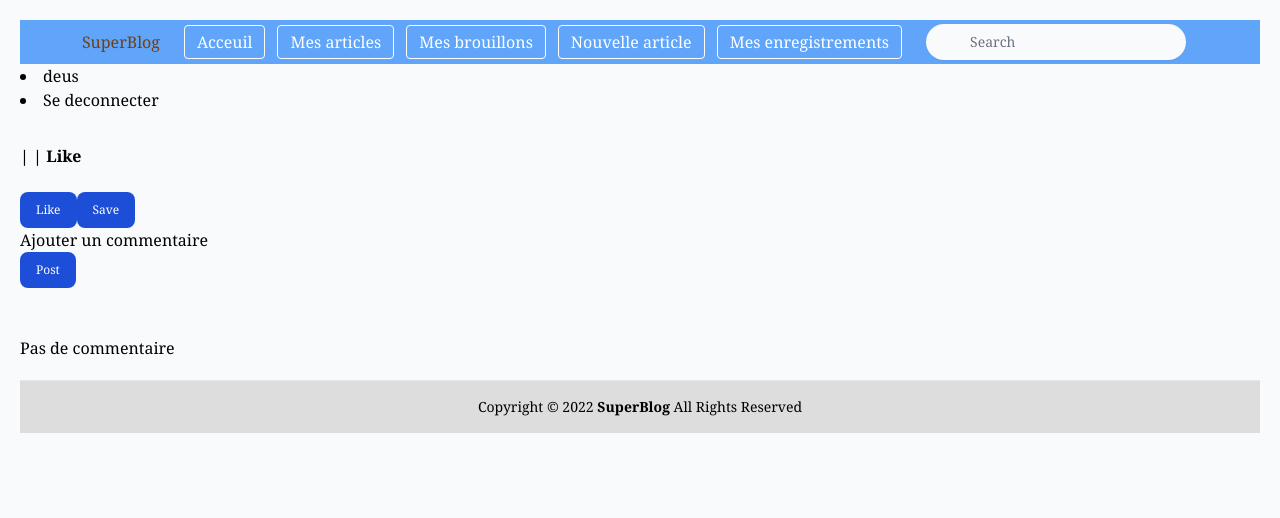
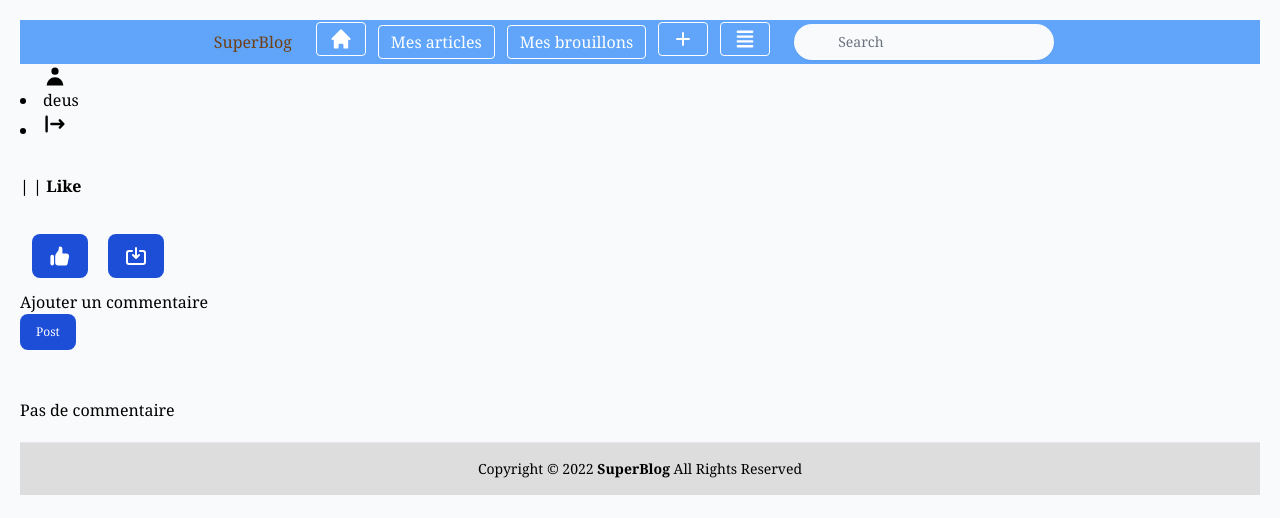
Before and after one commit to deuxevi/Superblog, a Django app: page /addcomment/ in a window 1280 px wide. Shown: the top 518 px of the page. Run offline with Django 4.2, Linux system fonts and the light colour scheme; a user stored in the database is signed in; parts of the project's set-up code (start-up, migrations or seed data) failed here and were passed over; some libraries are stand-ins or nearby versions.

Commit message:
modifications du 12/11/2022

```diff
--- a/blogs/templates/blogs/article_create.html
+++ b/blogs/templates/blogs/article_create.html
@@ -9,6 +9,7 @@
     <h1>Ajouter un article</h1>
 
     <form method="post"  enctype="multipart/form-data">
+        {{photoForm}}
         {{ form }}
         {% csrf_token %}
         <input type="submit" value="Créer">
--- a/blogs/templates/blogs/articles_detail.html
+++ b/blogs/templates/blogs/articles_detail.html
@@ -1,5 +1,5 @@
 {% extends 'base.html' %}
-{%load crispy_forms_tags %}
+
 
 {% block title %}
     {{ article.title }}
@@ -13,56 +13,7 @@
             <p>Mise a jour: {{article.date_mod|date:'j F Y'}}</p>
         {% endif %}
 
+        {%include 'blogs/detailmore.html'%}
 
-{% if user.is_authenticated%}
-    <div class="flex">
-    <form action="{% url 'blog:like' object.slug %}" method="POST">
-    {% csrf_token %}
 
-    {% if liked %}
-    <button type="submit" name="blogpost_id" value="{{object.slug}}" class="inline-flex items-center py-2.5 px-4 text-xs font-medium text-center text-white bg-blue-700 rounded-lg focus:ring-4 focus:ring-blue-200 dark:focus:ring-blue-900 hover:bg-blue-800">Unlike</button>
-    {% else %}
-    <button type="submit" name="blogpost_id" value="{{object.slug}}" class="inline-flex items-center py-2.5 px-4 text-xs font-medium text-center text-white bg-blue-700 rounded-lg focus:ring-4 focus:ring-blue-200 dark:focus:ring-blue-900 hover:bg-blue-800">Like</button>
-    {% endif %}
-  </form>
-  <form action="{% url 'blog:save' object.slug %}" method="POST">
-      {%csrf_token%}
-
-      {%if saved%}
-        <button type="submit" name="blogpost_id" value="{{object.slug}}" class="inline-flex items-center py-2.5 px-4 text-xs font-medium text-center text-white bg-blue-700 rounded-lg focus:ring-4 focus:ring-blue-200 dark:focus:ring-blue-900 hover:bg-blue-800">Unsave</button>
-    {%else%}
-        <button type="submit" name="blogpost_id" value="{{object.slug}}" class="inline-flex items-center py-2.5 px-4 text-xs font-medium text-center text-white bg-blue-700 rounded-lg focus:ring-4 focus:ring-blue-200 dark:focus:ring-blue-900 hover:bg-blue-800">Save</button>
-    {%endif%}
-  </form>
-</div>
-
-     <h1>Ajouter un commentaire</h1>
-    <form method="POST">
-        <div class="input-group">
-        {% csrf_token %}
-        {{ commentForm|crispy }}
-    </div>
-
-        <button type="submit" class="inline-flex items-center py-2.5 px-4 text-xs font-medium text-center text-white bg-blue-700 rounded-lg focus:ring-4 focus:ring-blue-200 dark:focus:ring-blue-900 hover:bg-blue-800">Post</button>
-    </form>
-
-    <br><p>{{likeForm|crispy}}</p><br><p>{{enregistrementForm|crispy}}</p>
-    {%else%}
-                <div class="lg:ml-5 ml-auto">
-                    <a href="{% url 'user:login'%}?next={{request.path}}"
-                        class=" text-sm  font-semibold hover:text-blue-500 transition flex items-center">
-                        <span class="mr-2">
-                            <i class="far fa-user"></i>
-                        </span>
-                        Connectez-vous pour laisser un commentaire</a>
-                </div>
-            {%endif%}
-                {% for comment in comments %}
-                    <div class="flex space-x-4 p-6 max-w-sm bg-white rounded-lg border border-gray-200 shadow-md hover:bg-gray-100 dark:bg-teal-500 dark:border-gray-700 dark:hover:bg-gray-700 py-2 px-3">
-
-                        <p>{{comment.internaute}}:{{comment}}</p>
-                    </div>
-                {%empty%}
-                    <p>Pas de commentaire</p>
-                {%endfor%}
 {% endblock %}
--- a/blogs/templates/blogs/articles_list.html
+++ b/blogs/templates/blogs/articles_list.html
@@ -3,7 +3,7 @@
 {% block content %}
 <section id="blog" class="flex items-center justify-center">
 {% for article in articles %}
-<div class="flex space-x-4 p-6 max-w-sm bg-white rounded-lg border border-gray-200 shadow-md hover:bg-gray-100 dark:bg-teal-500 dark:border-gray-700 dark:hover:bg-gray-700 py-2 px-3">
+<div class="flex space-x-4 p-6 max-w-sm bg-white rounded-lg border border-gray-200 shadow-md hover:bg-gray-100 dark:bg-teal-500 dark:border-gray-700 dark:hover:bg-gray-700 py-2 px-3 mb-3 ml-2 mr-2 mt-3">
     <a href="{% url 'blog:detail' slug=article.slug %}">
         <img class="rounded-t-lg" src="" alt="" />
     </a>
--- /dev/null
+++ b/blogs/templates/blogs/detailmore.html
@@ -0,0 +1,53 @@
+{%load crispy_forms_tags %}
+
+{% if user.is_authenticated%}
+    <div class="flex">
+    <form action="{% url 'blog:like' object.slug %}" method="POST">
+    {% csrf_token %}
+
+    {% if liked %}
+    <button type="submit" name="blogpost_id" value="{{object.slug}}" class="inline-flex items-center py-2.5 px-4 text-xs font-medium text-center text-white bg-red-700 rounded-lg focus:ring-4 focus:ring-red-200 dark:focus:ring-red-900 hover:bg-red-800 mb-3 ml-3 mt-3 mr-2"><svg class="w-6 h-6" fill="currentColor" viewBox="0 0 20 20" xmlns="http://www.w3.org/2000/svg"><path d="M18 9.5a1.5 1.5 0 11-3 0v-6a1.5 1.5 0 013 0v6zM14 9.667v-5.43a2 2 0 00-1.105-1.79l-.05-.025A4 4 0 0011.055 2H5.64a2 2 0 00-1.962 1.608l-1.2 6A2 2 0 004.44 12H8v4a2 2 0 002 2 1 1 0 001-1v-.667a4 4 0 01.8-2.4l1.4-1.866a4 4 0 00.8-2.4z"></path></svg></button>
+    {% else %}
+    <button type="submit" name="blogpost_id" value="{{object.slug}}" class="inline-flex items-center py-2.5 px-4 text-xs font-medium text-center text-white bg-blue-700 rounded-lg focus:ring-4 focus:ring-blue-200 dark:focus:ring-blue-900 hover:bg-blue-800 mb-3 ml-3 mt-3 mr-2"><svg class="w-6 h-6" fill="currentColor" viewBox="0 0 20 20" xmlns="http://www.w3.org/2000/svg"><path d="M2 10.5a1.5 1.5 0 113 0v6a1.5 1.5 0 01-3 0v-6zM6 10.333v5.43a2 2 0 001.106 1.79l.05.025A4 4 0 008.943 18h5.416a2 2 0 001.962-1.608l1.2-6A2 2 0 0015.56 8H12V4a2 2 0 00-2-2 1 1 0 00-1 1v.667a4 4 0 01-.8 2.4L6.8 7.933a4 4 0 00-.8 2.4z"></path></svg></button>
+    {% endif %}
+  </form>
+  <form action="{% url 'blog:save' object.slug %}" method="POST">
+      {%csrf_token%}
+
+      {%if saved%}
+        <button type="submit" name="blogpost_id" value="{{object.slug}}" class="inline-flex items-center py-2.5 px-4 text-xs font-medium text-center text-white bg-red-700 rounded-lg focus:ring-4 focus:ring-red-200 dark:focus:ring-red-900 hover:bg-red-800 mb-3 ml-3 mt-3 mr-2"><svg class="w-6 h-6" fill="none" stroke="currentColor" viewBox="0 0 24 24" xmlns="http://www.w3.org/2000/svg"><path stroke-linecap="round" stroke-linejoin="round" stroke-width="2" d="M8 7H5a2 2 0 00-2 2v9a2 2 0 002 2h14a2 2 0 002-2V9a2 2 0 00-2-2h-3m-1 4l-3 3m0 0l-3-3m3 3V4"></path></svg></button>
+    {%else%}
+        <button type="submit" name="blogpost_id" value="{{object.slug}}" class="inline-flex items-center py-2.5 px-4 text-xs font-medium text-center text-white bg-blue-700 rounded-lg focus:ring-4 focus:ring-blue-200 dark:focus:ring-blue-900 hover:bg-blue-800 mb-3 ml-3 mt-3 mr-2"><svg class="w-6 h-6" fill="none" stroke="currentColor" viewBox="0 0 24 24" xmlns="http://www.w3.org/2000/svg"><path stroke-linecap="round" stroke-linejoin="round" stroke-width="2" d="M8 7H5a2 2 0 00-2 2v9a2 2 0 002 2h14a2 2 0 002-2V9a2 2 0 00-2-2h-3m-1 4l-3 3m0 0l-3-3m3 3V4"></path></svg></button>
+    {%endif%}
+  </form>
+</div>
+
+     <h1>Ajouter un commentaire</h1>
+    <form method="POST">
+        <div class="input-group">
+        {% csrf_token %}
+        {{ commentForm|crispy }}
+    </div>
+
+        <button type="submit" class="inline-flex items-center py-2.5 px-4 text-xs font-medium text-center text-white bg-blue-700 rounded-lg focus:ring-4 focus:ring-blue-200 dark:focus:ring-blue-900 hover:bg-blue-800">Post</button>
+    </form>
+
+    <br><p>{{likeForm|crispy}}</p><br><p>{{enregistrementForm|crispy}}</p>
+    {%else%}
+                <div class="lg:ml-5 ml-auto">
+                    <a href="{% url 'user:login'%}?next={{request.path}}"
+                        class=" text-sm  font-semibold hover:text-blue-500 transition flex items-center">
+                        <span class="mr-2">
+                            <i class="far fa-user"></i>
+                        </span>
+                        Connectez-vous pour laisser un commentaire</a>
+                </div>
+            {%endif%}
+                {% for comment in comments %}
+                    <div class="flex space-x-4 p-6 max-w-sm bg-white rounded-lg border border-gray-200 shadow-md hover:bg-gray-100 dark:bg-teal-500 dark:border-gray-700 dark:hover:bg-gray-700 py-2 px-3 mb-3">
+
+                        <p>{{comment.internaute}}:{{comment}}</p>
+                    </div>
+                {%empty%}
+                    <p>Pas de commentaire</p>
+                {%endfor%}
--- a/blogs/urls.py
+++ b/blogs/urls.py
@@ -9,6 +9,7 @@ urlpatterns = [
 	path('mes-articles/', BlogArticles.as_view(), name='mesArticles'),
 	path('photo/view/', photo_view, name='photo_view'),
 	path('brouillons/', Brouillons.as_view(), name='brouillons'),
+	path('enregistrements/', Enregistrements.as_view(), name='save'),
 	path('create/', CreateArticle.as_view(), name="add"),
 	path('photo/upload/', photo_upload, name='photo_upload'),
 	path('addcomment/', AddComment.as_view(), name="comment"),
--- a/blogs/views.py
+++ b/blogs/views.py
@@ -42,14 +42,15 @@ class Brouillons(ListView):
 
 		return queryset.filter(author=self.request.user).filter(published=False)
 
-"""class Enregistrements(ListView):
-	model = blog.Enregistrements
+class Enregistrements(ListView):
+	model = blog.Articles
 	context_object_name = "articles"
 
-	def get_queryset(self):
-		queryset = super().get_queryset()
+	def get_context_data(self, **kwargs):
+		context = super().get_context_data(**kwargs)
+		context['articles'] = self.request.user.article_save.all()
 
-		return queryset.filter(owner=self.request.user)"""
+		return context
 
 
 class CreateArticle(LoginRequiredMixin, CreateView):
@@ -57,28 +58,26 @@ class CreateArticle(LoginRequiredMixin, CreateView):
 	template_name = "blogs/article_create.html"
 	fields = ["title", 'theme', 'contenu', 'published']
 
-	"""def get_context_data(self, **kwargs):
+	def get_context_data(self, **kwargs):
 		context = super().get_context_data(**kwargs)
 		context["photoForm"] = forms.PhotoForm()
 
 		return context
 
-	def post(self, request, slug):
+	def post(self, request,):
 		photoForm = forms.PhotoForm(request.POST, request.FILES)
-		articleForm = self.form(request.POST)
-		if photoform.is_valid():
+		if photoForm.is_valid():
 			photo = photoForm.save(commit=False)
             # set the uploader to the user before saving the model
 			photo.uploader = request.user
             # now we can save
-			photo.save()
-			articleForm.instance.photo = photo
-			articleForm.save()
-
+			return redirect("blog:mesArticles")
 
 	def form_valid(self, form):
 		form.instance.author = self.request.user
-		return super().form_valid(form)"""
+		form.instance.photo = blog.Photo.objects.get(uploader=request.user)
+		form.save()
+		return super().form_valid(form)
 
 
 
@@ -134,9 +133,6 @@ class AddComment(LoginRequiredMixin, CreateView):
 		#form.instance.article = blog.Comments.objects.get(slug=)
 		return super().form_valid(form)
 
-"""class AddLike(LoginRequiredMixin, CreateView):
-	model = blog.Likes
-	template_name = "blogs/like_add.html"""
 
 
 
--- a/templates/nav.html
+++ b/templates/nav.html
@@ -3,7 +3,8 @@
     <p class="inline-block text-yellow-900 py-1 px-3">SuperBlog</p>
   </li>
   <li class="mr-3">
-    <a class="inline-block border border-white rounded hover:border-gray-200 text-white hover:bg-gray-200 py-1 px-3" href="{% url 'blog:home'%}">Acceuil</a>
+    <!--Home-->
+    <a class="inline-block border border-white rounded hover:border-gray-200 text-white hover:bg-gray-200 py-1 px-3" href="{% url 'blog:home'%}"><svg class="w-6 h-6" fill="currentColor" viewBox="0 0 20 20" xmlns="http://www.w3.org/2000/svg"><path d="M10.707 2.293a1 1 0 00-1.414 0l-7 7a1 1 0 001.414 1.414L4 10.414V17a1 1 0 001 1h2a1 1 0 001-1v-2a1 1 0 011-1h2a1 1 0 011 1v2a1 1 0 001 1h2a1 1 0 001-1v-6.586l.293.293a1 1 0 001.414-1.414l-7-7z"></path></svg></a>
   </li>
   {%if user.role == "BLOGGEUR"%}
   <li class="mr-3">
@@ -13,13 +14,16 @@
     <a class="inline-block border border-white rounded hover:border-gray-200 text-white hover:bg-gray-200 py-1 px-3" href="{%url 'blog:brouillons'%}">Mes brouillons</a>
   </li>
   <li class="mr-3">
-    <a class="inline-block border border-white rounded hover:border-gray-200 text-white hover:bg-gray-200 py-1 px-3" href="{%url 'blog:add'%}">Nouvelle article</a>
+    <!--Ajouter un article-->
+    <a class="inline-block border border-white rounded hover:border-gray-200 text-white hover:bg-gray-200 py-1 px-3" href="{%url 'blog:add'%}"><svg class="w-6 h-6" fill="none" stroke="currentColor" viewBox="0 0 24 24" xmlns="http://www.w3.org/2000/svg"><path stroke-linecap="round" stroke-linejoin="round" stroke-width="2" d="M12 6v6m0 0v6m0-6h6m-6 0H6"></path></svg></a>
+
   </li>
   {%endif%}
 
 {% if user.is_authenticated%}
 <li class="mr-3">
-    <a class="inline-block border border-white rounded hover:border-gray-200 text-white hover:bg-gray-200 py-1 px-3" href="#">Mes enregistrements</a>
+    <!--Les enregistrements-->
+    <a class="inline-block border border-white rounded hover:border-gray-200 text-white hover:bg-gray-200 py-1 px-3" href="{%url 'blog:save'%}"><svg class="w-6 h-6" fill="currentColor" viewBox="0 0 20 20" xmlns="http://www.w3.org/2000/svg"><path fill-rule="evenodd" d="M3 4a1 1 0 011-1h12a1 1 0 110 2H4a1 1 0 01-1-1zm0 4a1 1 0 011-1h12a1 1 0 110 2H4a1 1 0 01-1-1zm0 4a1 1 0 011-1h12a1 1 0 110 2H4a1 1 0 01-1-1zm0 4a1 1 0 011-1h12a1 1 0 110 2H4a1 1 0 01-1-1z" clip-rule="evenodd"></path></svg></a>
 </li>
 {%endif%}
 <li class="mr-3">
@@ -42,15 +46,17 @@
 
 	{% if user.is_authenticated%}
         <li class="mr-3">
-          <a href="{%url 'user:profil'%}" class="inline-block">{{request.user}}</a>
+          <a href="{%url 'user:profil'%}" class="inline-block"><svg class="w-6 h-6" fill="currentColor" viewBox="0 0 20 20" xmlns="http://www.w3.org/2000/svg"><path fill-rule="evenodd" d="M10 9a3 3 0 100-6 3 3 0 000 6zm-7 9a7 7 0 1114 0H3z" clip-rule="evenodd"></path></svg>{{request.user}}</a>
         </li>
         <li class="mr-3">
-          <a href="{% url 'user:logout'%}" class="inline-block">Se deconnecter</a>
+          <!--Logout-->
+          <a href="{% url 'user:logout'%}" class="inline-block"><svg class="w-6 h-6" fill="currentColor" viewBox="0 0 20 20" xmlns="http://www.w3.org/2000/svg"><path fill-rule="evenodd" d="M3 3a1 1 0 00-1 1v12a1 1 0 102 0V4a1 1 0 00-1-1zm10.293 9.293a1 1 0 001.414 1.414l3-3a1 1 0 000-1.414l-3-3a1 1 0 10-1.414 1.414L14.586 9H7a1 1 0 100 2h7.586l-1.293 1.293z" clip-rule="evenodd"></path></svg></a>
         </li>
 
 			{%else%}
+      <!--Login-->
 			<li class="mr-3">
-	                <a href="{% url 'user:login'%}" class="inline-block">Login/Register</a>
+	                <a href="{% url 'user:login'%}" class="inline-block"><svg class="w-6 h-6" fill="currentColor" viewBox="0 0 20 20" xmlns="http://www.w3.org/2000/svg"><path fill-rule="evenodd" d="M3 3a1 1 0 011 1v12a1 1 0 11-2 0V4a1 1 0 011-1zm7.707 3.293a1 1 0 010 1.414L9.414 9H17a1 1 0 110 2H9.414l1.293 1.293a1 1 0 01-1.414 1.414l-3-3a1 1 0 010-1.414l3-3a1 1 0 011.414 0z" clip-rule="evenodd"></path></svg></a>
 	           </li>
 	        {%endif%}
 </ul>
--- a/theme/static/css/dist/styles.css
+++ b/theme/static/css/dist/styles.css
@@ -816,36 +816,36 @@ select {
   margin-bottom: 0.5rem;
 }
 
-.ml-auto {
-  margin-left: auto;
+.mb-3 {
+  margin-bottom: 0.75rem;
+}
+
+.ml-2 {
+  margin-left: 0.5rem;
 }
 
 .mr-2 {
   margin-right: 0.5rem;
 }
 
-.mb-3 {
-  margin-bottom: 0.75rem;
+.mt-3 {
+  margin-top: 0.75rem;
 }
 
 .mr-4 {
   margin-right: 1rem;
 }
 
-.ml-2 {
-  margin-left: 0.5rem;
-}
-
 .-mr-1 {
   margin-right: -0.25rem;
 }
 
-.mt-8 {
-  margin-top: 2rem;
+.ml-3 {
+  margin-left: 0.75rem;
 }
 
-.mr-1 {
-  margin-right: 0.25rem;
+.ml-auto {
+  margin-left: auto;
 }
 
 .mb-0 {
@@ -888,6 +888,10 @@ select {
   height: 100vh;
 }
 
+.h-6 {
+  height: 1.5rem;
+}
+
 .h-10 {
   height: 2.5rem;
 }
@@ -896,12 +900,12 @@ select {
   height: 1rem;
 }
 
-.h-14 {
-  height: 3.5rem;
+.h-auto {
+  height: auto;
 }
 
-.h-auto {
-  height: auto;
+.w-6 {
+  width: 1.5rem;
 }
 
 .w-full {
--- a/utilisateur/models.py
+++ b/utilisateur/models.py
@@ -14,4 +14,4 @@ class User(AbstractUser):
 		return self.username
 
 	def is_createur(self):
-		return self.role == 'Créateur'
+		return self.role == 'BLOGGEUR'
--- a/utilisateur/urls.py
+++ b/utilisateur/urls.py
@@ -25,5 +25,6 @@ urlpatterns = [
     path('inscription/', views.inscription, name='inscription'),
     path('profil/', views.profil, name='profil'),
     path('profil/update/<int:pk>/', views.UpdateUser.as_view(), name='user_update'),
+    path('password/<int:pk>/', views.UpdatePassWord.as_view(), name='password_update'),
 
 ]
--- a/utilisateur/views.py
+++ b/utilisateur/views.py
@@ -47,3 +47,8 @@ class UpdateUser(UpdateView):
 	model = models.User
 	template_name = "utilisateur/user_edit.html"
 	fields = ['username', 'email', 'first_name', 'last_name']
+
+class UpdatePassWord(UpdateView):
+	model = models.User
+	template_name = "utilisateur/user_edit"
+	fields = ['password']
```
Also changed, not shown: other parts of theme/static/css/dist/styles.css (+23 -108 lines), utilisateur/templates/utilisateur/profil.html (+7 -1 lines), utilisateur/templates/utilisateur/user_edit.html (+5 -5 lines).
